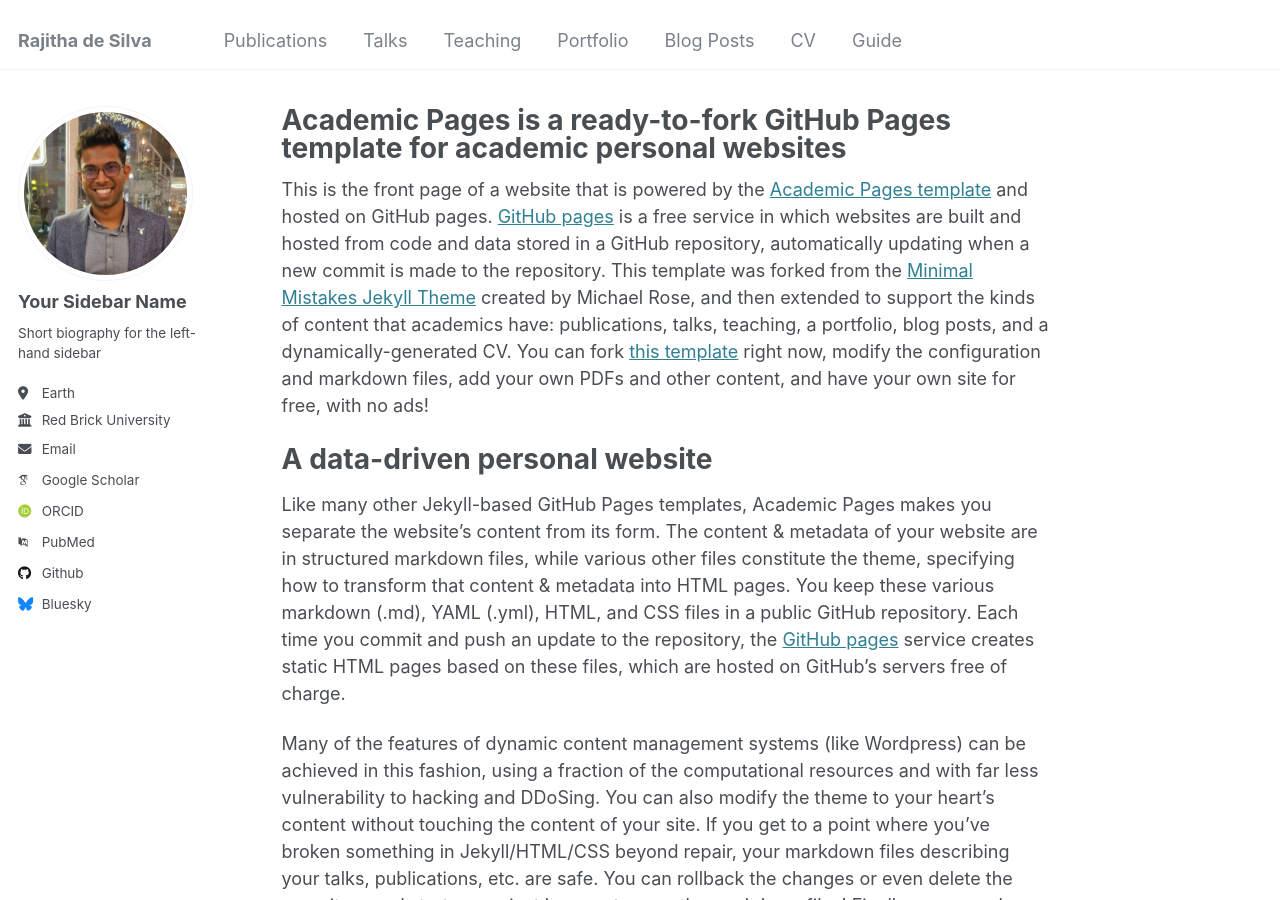
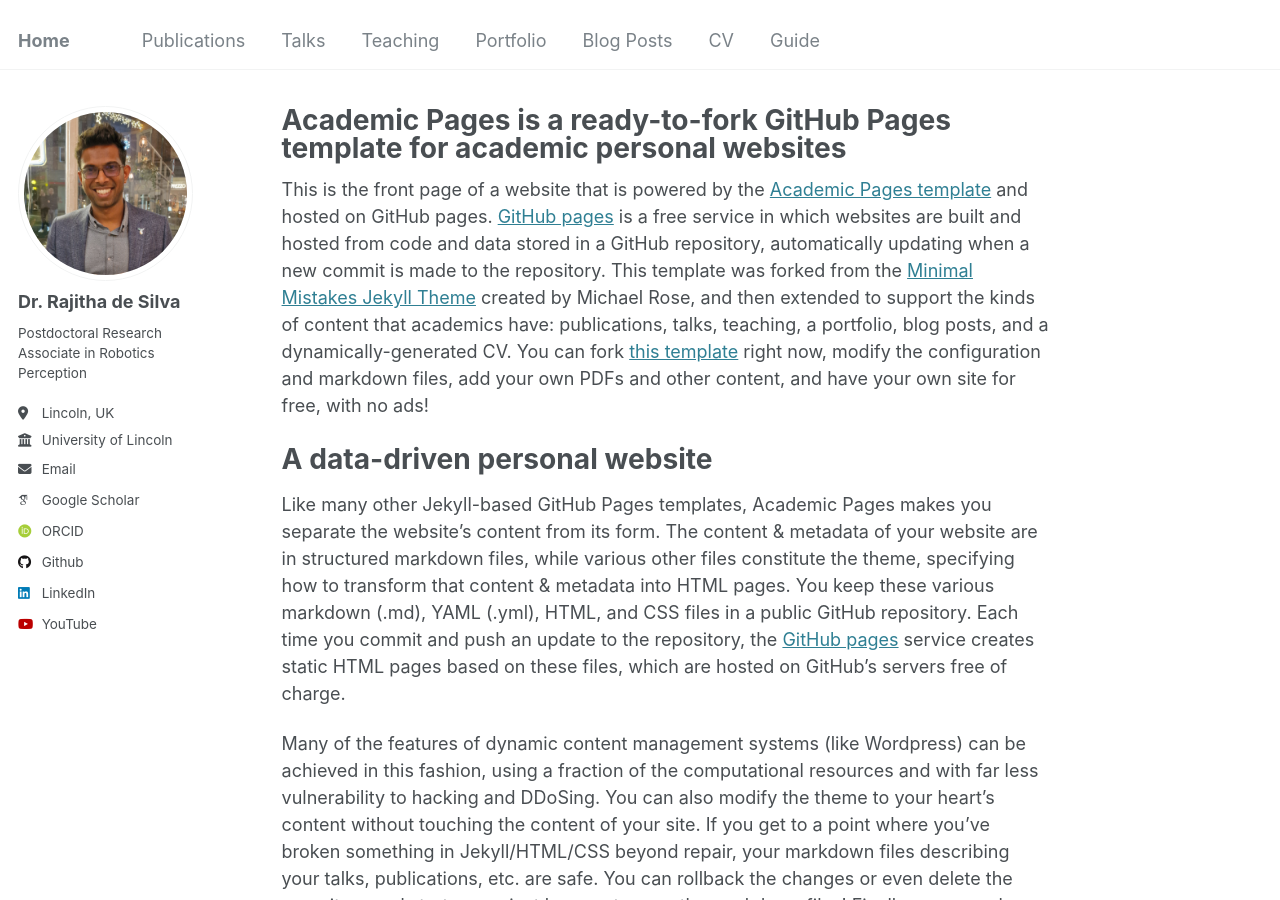
Before and after one commit to rajithadesilva/rajithadesilva.github.io, a Jekyll site: the page built from _pages/about.md, in a window 1280 px wide and 900 px high. Built offline with Jekyll 4.4.1, drawn with Linux system fonts in a browser that asks for light colours; some web fonts are replaced.

Commit message:
Basic update 2

```diff
--- a/_config.yml
+++ b/_config.yml
@@ -8,7 +8,7 @@
 
 # Basic Site Settings
 locale                   : "en-GB"
-title                    : "Rajitha de Silva"
+title                    : "Home"
 title_separator          : "-"
 name                     : &name "Rajitha de Silva"
 description              : &description "Postdoctoral Research Associate in Robotics Perception"
@@ -22,21 +22,21 @@ repository               : "rajithadesilva/rajithadesilva.github.io"
 author:
   # Biographic information
   avatar           : "profile.png"
-  name             : "Your Sidebar Name"
+  name             : "Dr. Rajitha de Silva"
   pronouns         : # example: "she/her"
-  bio              : "Short biography for the left-hand sidebar"
-  location         : "Earth"
-  employer         : "Red Brick University"
+  bio              : "Postdoctoral Research Associate in Robotics Perception"
+  location         : "Lincoln, UK"
+  employer         : "University of Lincoln"
   uri              : # URL
-  email            : "none@example.org"
+  email            : "rajitha@ieee.org"
 
   # Academic websites
   arxiv            : # URL - Update with the correct link to your profile
-  googlescholar    : "https://scholar.google.com/citations?user=PS_CX0AAAAAJ"
+  googlescholar    : "https://scholar.google.com/citations?user=ymXP0CAAAAAJ&hl=en"
   impactstory      : # URL
-  orcid            : "http://orcid.org/yourorcidurl"
+  orcid            : "https://orcid.org/0000-0001-6404-1715"
   semantic         : # URL
-  pubmed           : "https://www.ncbi.nlm.nih.gov/pubmed/?term=john+snow"
+  pubmed           : # "https://www.ncbi.nlm.nih.gov/pubmed/?term=john+snow"
   researchgate     : # URL
   scopus           : # URL
 
@@ -44,12 +44,12 @@ author:
   bitbucket        : # Username - Update with your username on the site
   codepen          : # Username
   dribbble         : # Username
-  github           : "academicpages"
+  github           : "rajithadesilva"
   kaggle           : # Username
   stackoverflow    : # User number or user number and name (i.e., use "1" or "1/jeff-atwood")
 
   # Social media
-  bluesky          : "bsky.app" # Replace this with you Bluesky username
+  bluesky          : #"bsky.app" # Replace this with you Bluesky username
   facebook         : # Username
   flickr           : # Username
   foursquare       : # Username
@@ -58,7 +58,7 @@ author:
   keybase          : # Username
   instagram        : # Username
   lastfm           : # Username
-  linkedin         : # Username
+  linkedin         : rajithadesilva
   mastodon         : # URL
   medium           : # URL
   pinterest        : # Username
@@ -71,7 +71,7 @@ author:
   weibo            : # Username
   wikipedia        : # Username
   xing             : # Username
-  youtube          : # Username
+  youtube          : rajithamdesilva
   zhihu            : # Username
 
 # Publication Category - The following the list of publication categories and their headings
```
